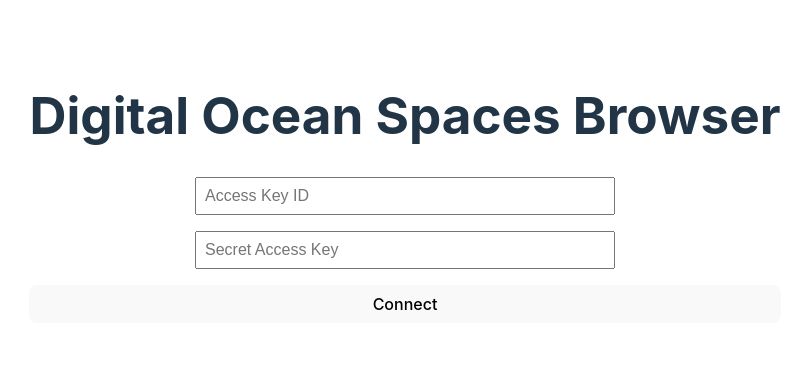
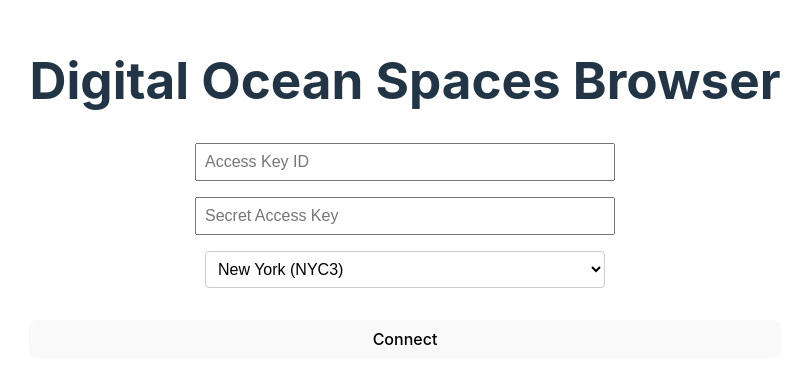
Before and after one commit to jc9677/DOBrowsy, a React (Vite) app: page / in a window 1280 px wide. Shown: the part 196-580 px from the top of the page, without its empty margins (235-1046 px from the left). Built offline with nearby package versions, Linux system fonts and the light colour scheme.

Commit message:
feat: add region selection to SpacesBrowser and update SpacesService initialization

```diff
--- a/src/App.css
+++ b/src/App.css
@@ -54,7 +54,8 @@
   margin-bottom: 2rem;
 }
 
-.spaces-browser input {
+.spaces-browser input,
+.spaces-browser select {
   padding: 0.5rem;
   font-size: 1rem;
   width: 100%;
@@ -64,6 +65,13 @@
 .spaces-browser button {
   padding: 0.5rem 1rem;
   cursor: pointer;
+}
+
+.region-select {
+  background-color: white;
+  border: 1px solid #ccc;
+  border-radius: 4px;
+  margin-bottom: 1rem;
 }
 
 .error {
--- a/src/components/SpacesBrowser.tsx
+++ b/src/components/SpacesBrowser.tsx
@@ -3,9 +3,17 @@
 
 const spacesService = new SpacesService();
 
+const REGIONS = [
+  { id: 'nyc3', name: 'New York (NYC3)' },
+  { id: 'sfo3', name: 'San Francisco (SFO3)' },
+  { id: 'ams3', name: 'Amsterdam (AMS3)' },
+  { id: 'sgp1', name: 'Singapore (SGP1)' },
+];
+
 export function SpacesBrowser() {
   const [accessKeyId, setAccessKeyId] = useState('');
   const [secretAccessKey, setSecretAccessKey] = useState('');
+  const [region, setRegion] = useState('nyc3');
   const [buckets, setBuckets] = useState<any[]>([]);
   const [currentBucket, setCurrentBucket] = useState('');
   const [objects, setObjects] = useState<any[]>([]);
@@ -14,7 +22,7 @@
   const handleConnect = async (e: React.FormEvent) => {
     e.preventDefault();
     try {
-      spacesService.initialize({ accessKeyId, secretAccessKey });
+      spacesService.initialize({ accessKeyId, secretAccessKey, region });
       const bucketList = await spacesService.listBuckets();
       setBuckets(bucketList);
       setError('');
@@ -53,6 +61,19 @@
             onChange={(e) => setSecretAccessKey(e.target.value)}
           />
         </div>
+        <div>
+          <select
+            value={region}
+            onChange={(e) => setRegion(e.target.value)}
+            className="region-select"
+          >
+            {REGIONS.map(region => (
+              <option key={region.id} value={region.id}>
+                {region.name}
+              </option>
+            ))}
+          </select>
+        </div>
         <button type="submit">Connect</button>
       </form>
 
--- a/src/services/SpacesService.ts
+++ b/src/services/SpacesService.ts
@@ -3,16 +3,30 @@
 interface Credentials {
   accessKeyId: string;
   secretAccessKey: string;
+  region?: string;
 }
 
 export class SpacesService {
   private client: S3Client | null = null;
+  private static readonly REGIONS = {
+    'nyc3': 'us-east-1',
+    'sfo3': 'us-west-1',
+    'ams3': 'eu-west-1',
+    'sgp1': 'ap-southeast-1',
+  };
 
   initialize(credentials: Credentials) {
+    const region = credentials.region || 'nyc3';
+    const s3Region = SpacesService.REGIONS[region] || 'us-east-1';
+
     this.client = new S3Client({
-      endpoint: "https://nyc3.digitaloceanspaces.com",
-      region: "us-east-1",
-      credentials
+      endpoint: `https://${region}.digitaloceanspaces.com`,
+      region: s3Region,
+      credentials: {
+        accessKeyId: credentials.accessKeyId,
+        secretAccessKey: credentials.secretAccessKey,
+      },
+      forcePathStyle: false // Required for proper CORS support
     });
   }
 
```
